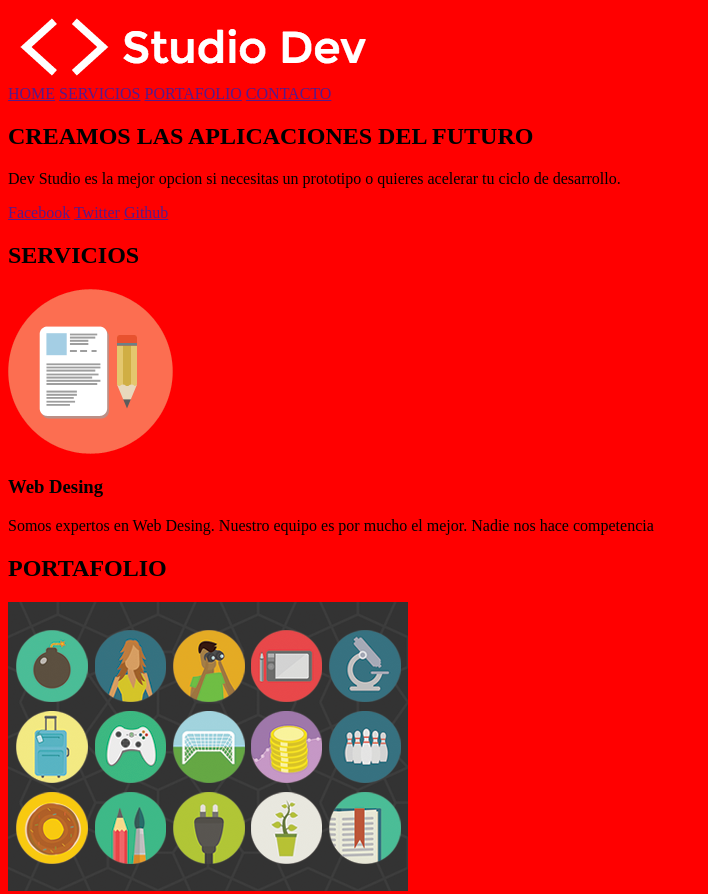
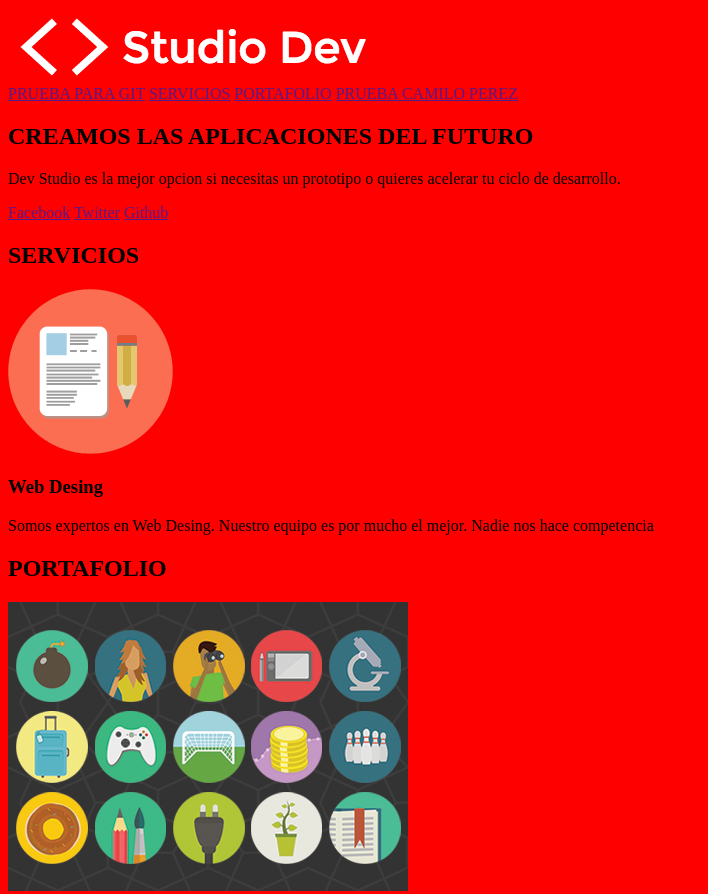
Before and after one commit to acperezv/studio_dev, a plain HTML site: page index.html in a window 1280 px wide. Shown: the top 894 px of the page, without its empty margins (0-708 px from the left). Drawn offline with Linux system fonts and the light colour scheme.

Commit message:
prueba menu

```diff
--- a/index.html
+++ b/index.html
@@ -11,10 +11,10 @@
     <header>
         <img src="images/studiodev-images/logo.png" alt="Logo Studio Dev">
         <nav>
-            <a href="">HOME</a>
+            <a href="">PRUEBA PARA GIT</a>
             <a href="">SERVICIOS</a>
             <a href="">PORTAFOLIO</a>
-            <a href="">CONTACTO</a>
+            <a href="">PRUEBA CAMILO PEREZ</a>
         </nav>
     </header>
 
```
